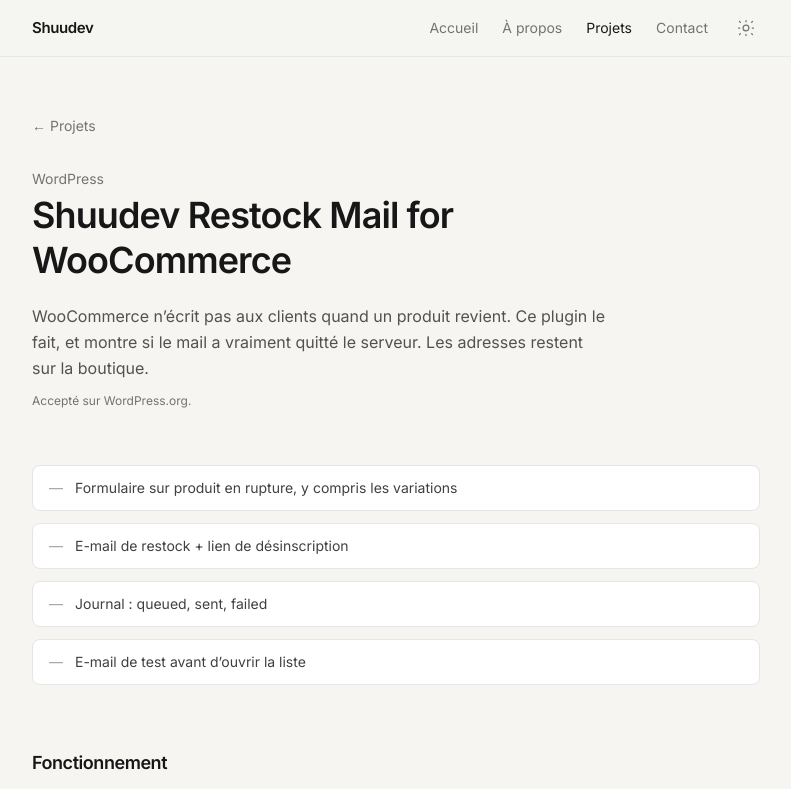
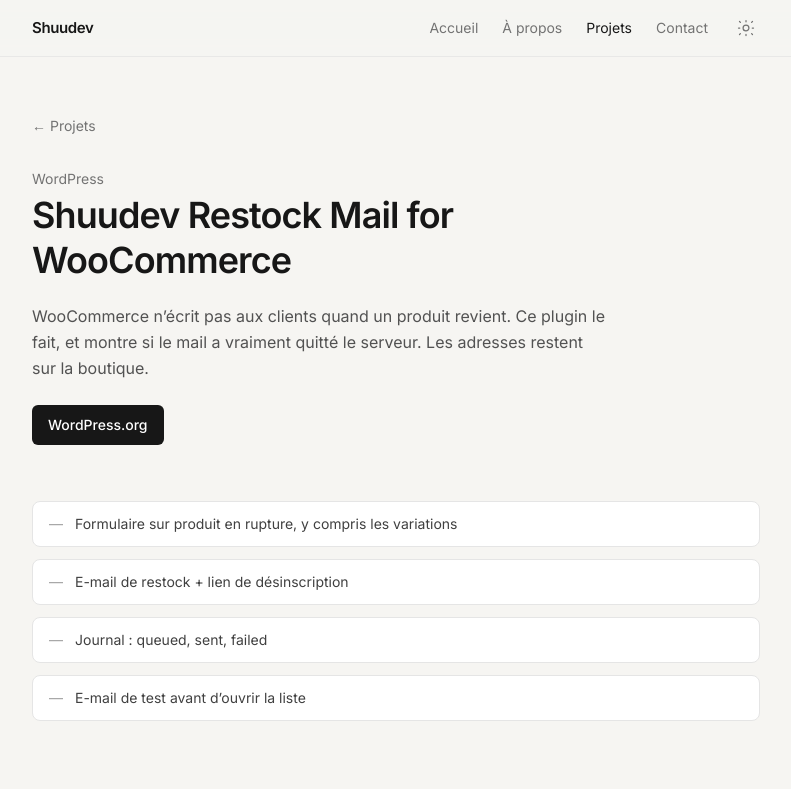
Before and after one commit to Shuugaa/personal-portfolio, a React (Vite) app: page /projects/restock-mail in a window 1280 px wide. Shown: the top 789 px of the page, without its empty margins (244-1035 px from the left). Built offline with nearby package versions, Linux system fonts and the light colour scheme.

Commit message:
Lier Restock Mail à sa fiche WordPress.org.

```diff
--- a/src/pages/Home.tsx
+++ b/src/pages/Home.tsx
@@ -11,7 +11,7 @@
     to: '/projects/restock-mail',
     tag: 'WordPress',
     title: 'Shuudev Restock Mail',
-    text: 'Liste d’attente sur produit en rupture, e-mail au restock, journal queued / sent / failed.',
+    text: 'Liste d’attente rupture de stock, e-mail au restock. Sur WordPress.org.',
   },
   {
     to: '/projects/ecoride',
--- a/src/pages/Projects.tsx
+++ b/src/pages/Projects.tsx
@@ -13,7 +13,7 @@
     tag: 'WordPress',
     title: 'Shuudev Restock Mail for WooCommerce',
     text: 'Liste d’attente sur produit en rupture, e-mail au restock, journal queued / sent / failed.',
-    points: ['Formulaire fiche produit + variations', 'Action Scheduler', 'Désinscription dans l’e-mail'],
+    points: ['WordPress.org', 'Action Scheduler', 'Désinscription dans l’e-mail'],
   },
   {
     to: '/projects/ecoride',
--- a/src/pages/RestockMail.tsx
+++ b/src/pages/RestockMail.tsx
@@ -31,9 +31,14 @@
       WooCommerce n’écrit pas aux clients quand un produit revient. Ce plugin le fait, et
       montre si le mail a vraiment quitté le serveur. Les adresses restent sur la boutique.
     </p>
-    <p className="mt-3 text-xs text-neutral-500">
-      Accepté sur WordPress.org.
-    </p>
+    <a
+      href="https://wordpress.org/plugins/shuudev-restock-mail-for-woocommerce/"
+      className="mt-6 inline-flex items-center rounded-md bg-neutral-900 dark:bg-white text-white dark:text-neutral-900 text-sm font-medium px-4 py-2.5 hover:opacity-90"
+      target="_blank"
+      rel="noopener noreferrer"
+    >
+      WordPress.org
+    </a>
 
     <ul className="mt-14 grid gap-3">
       {[
```
